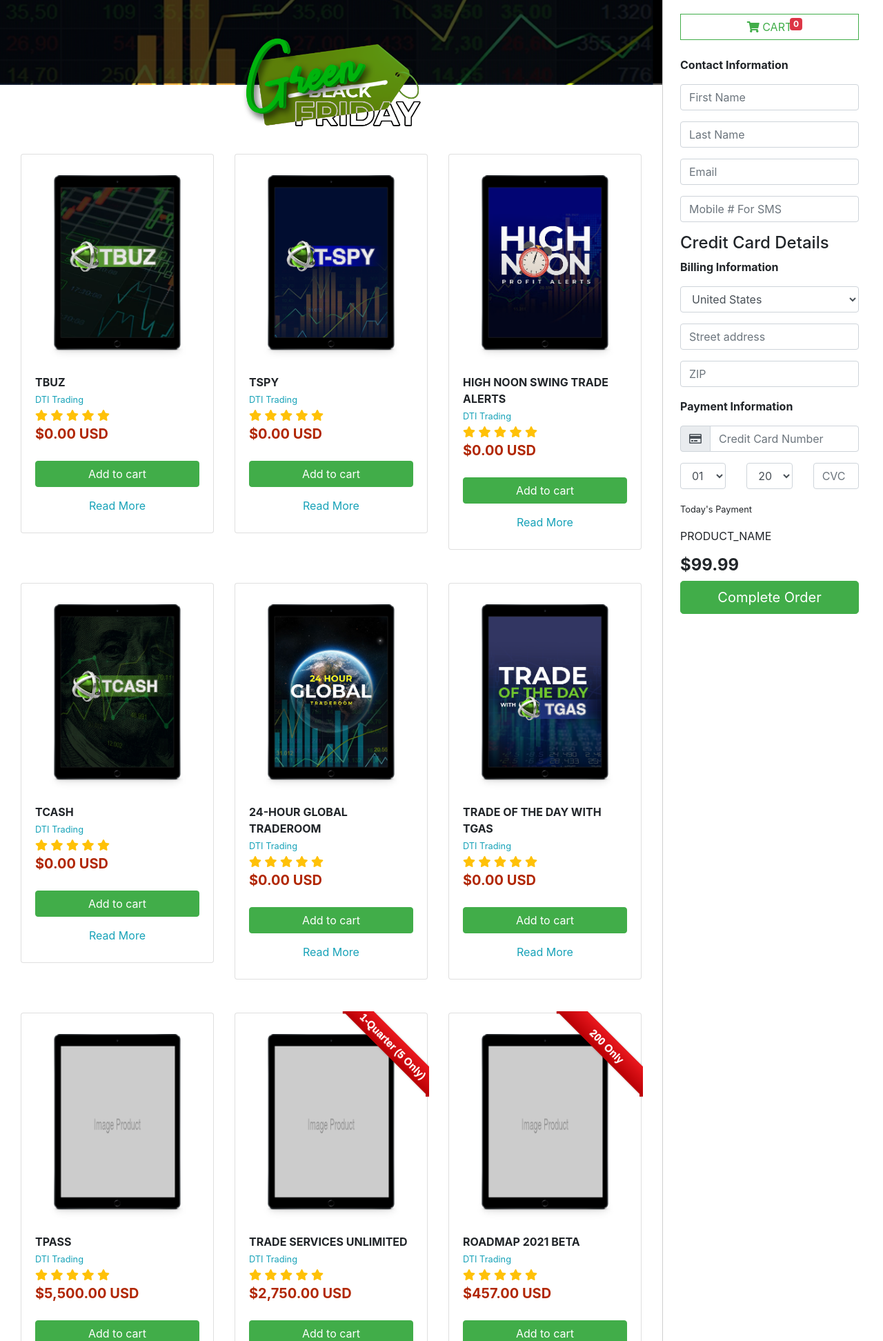
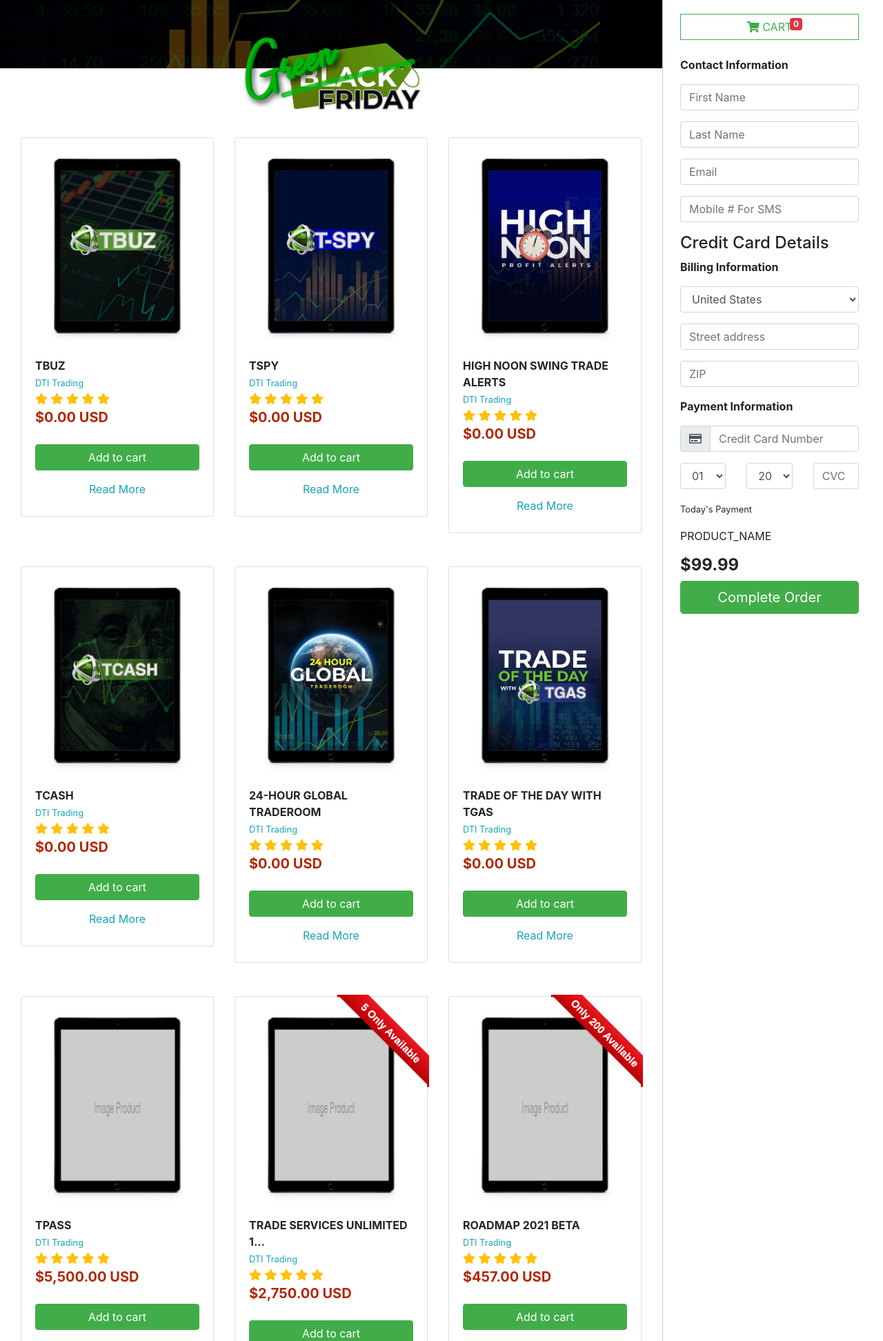
Before and after one commit to juanjimeneztj/catalog-plus-of, a PHP site: page / in a window 1280 px wide. Shown: the top 1944 px of the page at 69% size. Run offline with PHP 8.4, Linux system fonts and the light colour scheme; style sheets or scripts are compiled from the project's sources; some libraries are stand-ins or nearby versions.

Commit message:
mods by doc and updated product labels, also updated modal strucutre

```diff
--- a/css/style.css
+++ b/css/style.css
@@ -69,8 +69,8 @@
   line-height: 30px; }
 
 .ribbon-wrapper-red {
-  width: 135px;
-  height: 128px;
+  width: 145px;
+  height: 138px;
   overflow: hidden;
   position: absolute;
   top: -3px;
@@ -88,8 +88,8 @@
     position: relative;
     padding: 7px 0;
     left: -5px;
-    top: 35px;
-    width: 176px;
+    top: 40px;
+    width: 190px;
     background-color: #ea181e;
     background-image: -webkit-gradient(linear, left top, left bottom, from(#ea181e), to(#b90005));
     background-image: -webkit-linear-gradient(top, #ea181e, #b90005);
--- a/index.php
+++ b/index.php
@@ -459,7 +459,7 @@
                 </div>
                 <div class="modal-footer">
                     <button type="button" class="btn btn-primary" data-dismiss="modal" data-id="0" id="addProdModalBtn">Add to Cart</button>
-                    <button type="button" class="btn btn-secondary" data-dismiss="modal">Ok</button>
+                    <!-- <button type="button" class="btn btn-secondary" data-dismiss="modal">Ok</button> -->
                 </div>
             </div>
         </div>
--- a/js/fn.juanjimeneztj.js
+++ b/js/fn.juanjimeneztj.js
@@ -16,7 +16,18 @@
 $('body').on('click','.btn-gsweb-read-more',function(e){
     e.preventDefault();
     $('#ModalProdDescriptionTitle').text($(this).parent().find('.title-gsweb').text());
-    $('.modal-body').html($(this).parent().find('.description-gsweb').text());
+    $('.modal-body').html(`
+            <div class="row justify-content-center">
+                <div class="col-7 col-md-3">
+                    <figure>
+                        <img class="img-fluid" src="`+$(this).parent().parent().find('img').attr('src')+`" />
+                    </figure>
+                </div>
+                <div class="col-12 col-md">
+                    `+$(this).parent().find('.description-gsweb').text()+`
+                </div>
+            </div>
+        `);
     $('#ModalProdDescription').find('#addProdModalBtn').attr('data-id',$(this).attr('data-id'));
     // .replace(/ /g, "")
     if($(this).parent().find('.btn-gsweb-add').hasClass('disabled')){
--- a/products.php
+++ b/products.php
@@ -66,8 +66,8 @@
     ],
     [
         'id'           => 8,
-        'product_name' => 'Trade Services Unlimited',
-        'label'        => '1-Quarter (5 Only)',
+        'product_name' => 'Trade Services Unlimited 1-Quarter',
+        'label'        => '5 Only Available',
         'retail_price' => '4,999.00',
         'actual_price' => '2,750.00',
         'image'        => 'images/example.png',
@@ -76,7 +76,7 @@
     [
         'id'           => 9,
         'product_name' => 'Roadmap 2021 Beta',
-        'label'        => '200 Only',
+        'label'        => 'Only 200 Available',
         'retail_price' => '4,500.00',
         'actual_price' => '457.00',
         'image'        => 'images/example.png',
@@ -94,7 +94,7 @@
     [
         'id'           => 11,
         'product_name' => 'TGAS Lifetime VIP',
-        'label'        => '5 Only',
+        'label'        => 'Only 5 Available',
         'retail_price' => '5,999.00',
         'actual_price' => '347.00',
         'image'        => 'images/example.png',
@@ -112,7 +112,7 @@
     [
         'id'           => 13,
         'product_name' => 'TradeRoom Lifetime VIP',
-        'label'        => '10 Only',
+        'label'        => 'Only 10 Available',
         'retail_price' => '5,000.00',
         'actual_price' => '1,499.00',
         'image'        => 'images/example.png',
@@ -156,8 +156,8 @@
     ],
     [
         'id'           => 18,
-        'product_name' => 'Charlie&#39;s Option Room',
-        'label'        => '2-Year (Only 5)',
+        'product_name' => 'Charlie&#39;s Option Room 2-Year',
+        'label'        => 'Only 5 Available',
         'retail_price' => '7,992.00',
         'actual_price' => '5,000.00',
         'image'        => 'images/example.png',
@@ -165,8 +165,8 @@
     ],
     [
         'id'           => 19,
-        'product_name' => 'Charlie&#39;s Option Room',
-        'label'        => '1-Year (Only 10)',
+        'product_name' => 'Charlie&#39;s Option Room 1-Year',
+        'label'        => 'Only 10 Available',
         'retail_price' => '3,996.00',
         'actual_price' => '2,950.00',
         'image'        => 'images/example.png',
@@ -174,8 +174,8 @@
     ],
     [
         'id'           => 20,
-        'product_name' => 'TBUZ/TSPY',
-        'label'        => 'Combo 1 Year',
+        'product_name' => 'TBUZ/TSPY Combo',
+        'label'        => '1 Year',
         'retail_price' => '8,550.00',
         'actual_price' => '1,500.00',
         'image'        => 'images/example.png',
@@ -183,8 +183,8 @@
     ],
     [
         'id'           => 21,
-        'product_name' => 'TBUZ/TSPY',
-        'label'        => 'Combo 3 Year',
+        'product_name' => 'TBUZ/TSPY Combo',
+        'label'        => '3 Year',
         'retail_price' => '8,550.00',
         'actual_price' => '3,400.00',
         'image'        => 'images/example.png',
@@ -228,8 +228,8 @@
     ],
     [
         'id'           => 26,
-        'product_name' => 'Trade-A-Thon Lifetime',
-        'label'        => '',
+        'product_name' => 'Trade-A-Thon',
+        'label'        => 'Lifetime',
         'retail_price' => '749.00',
         'actual_price' => '2,499.00',
         'image'        => 'images/example.png',
@@ -238,7 +238,7 @@
     [
         'id'           => 27,
         'product_name' => 'Sawgrass Workshop',
-        'label'        => 'Only 10',
+        'label'        => 'Only 10 Available',
         'retail_price' => '2,499.00',
         'actual_price' => '1,000.00',
         'image'        => 'images/example.png',
--- a/scss/style.scss
+++ b/scss/style.scss
@@ -96,8 +96,8 @@
 
 
 .ribbon-wrapper-red {
-    width: 135px;
-    height: 128px;
+    width: 145px;
+    height: 138px;
     overflow: hidden;
     position: absolute;
     top: -3px;
@@ -115,8 +115,8 @@
         position: relative;
         padding: 7px 0;
         left: -5px;
-        top: 35px;
-        width: 176px;
+        top: 40px;
+        width: 190px;
         background-color: #ea181e;
         background-image: -webkit-gradient(linear, left top, left bottom, from(#ea181e), to(#b90005));
         background-image: -webkit-linear-gradient(top, #ea181e, #b90005);
```
Also changed, not shown: css/gsweb.css, images/banner.png, images/logo.png.
